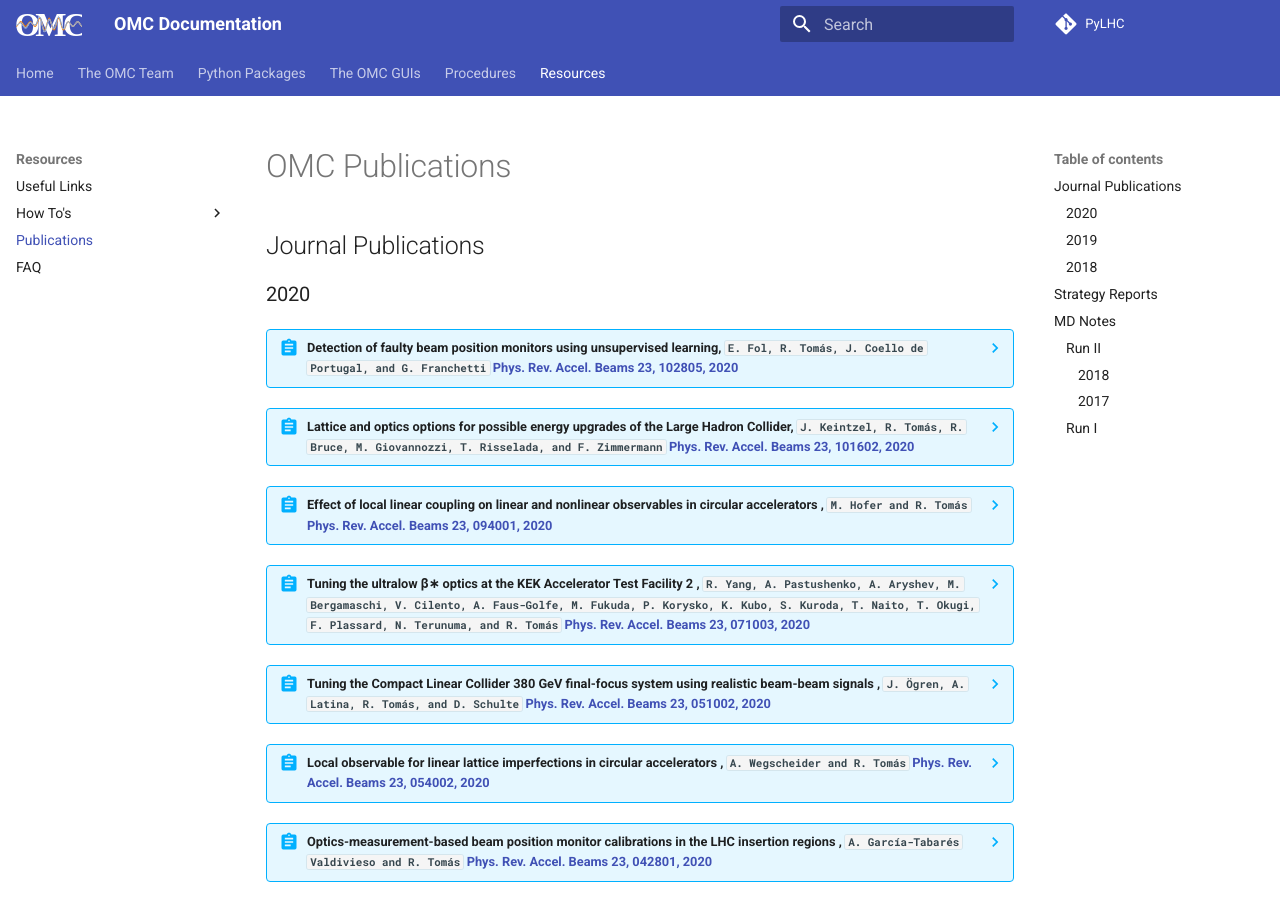
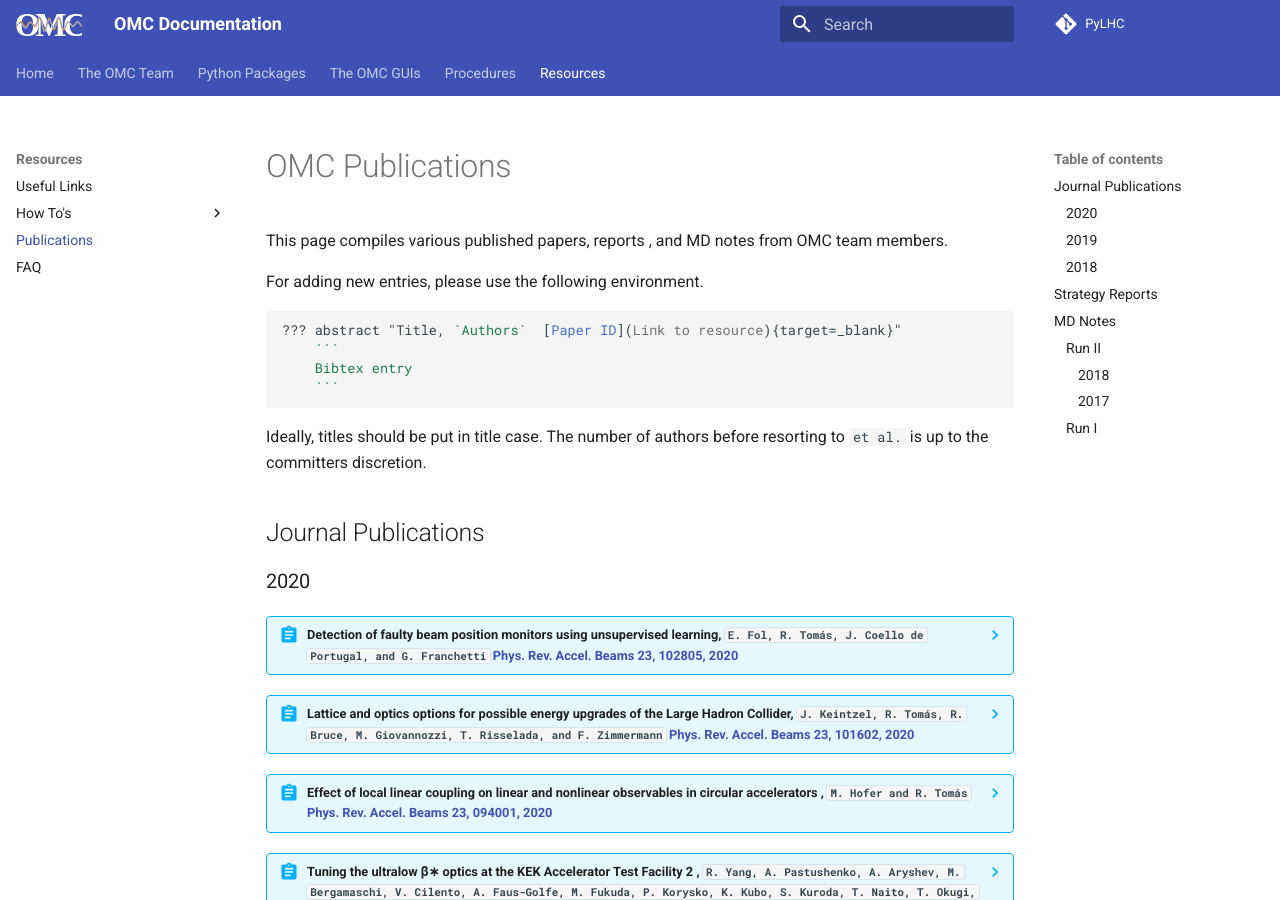
Before and after one commit to pylhc/pylhc.github.io, an MkDocs documentation site: the page built from docs/resources/publications.md, in a window 1280 px wide and 900 px high. Built offline with MkDocs 1.6.1 and Material for MkDocs 9.7.7, drawn with Linux system fonts in a browser that asks for light colours.

Commit message:
add a small how to

`````diff
--- a/docs/resources/publications.md
+++ b/docs/resources/publications.md
@@ -1,5 +1,19 @@
 
 # OMC Publications
+
+This page compiles various published papers, reports , and MD notes from OMC team members.
+
+For adding new entries, please use the following environment.
+
+````markdown
+??? abstract "Title, `Authors`  [Paper ID](Link to resource){target=_blank}"
+    ```
+    Bibtex entry
+    ```
+````
+
+Ideally, titles should be put in title case.
+The number of authors before resorting to `et al.` is up to the committers discretion.
 
 ## Journal Publications
 
`````
